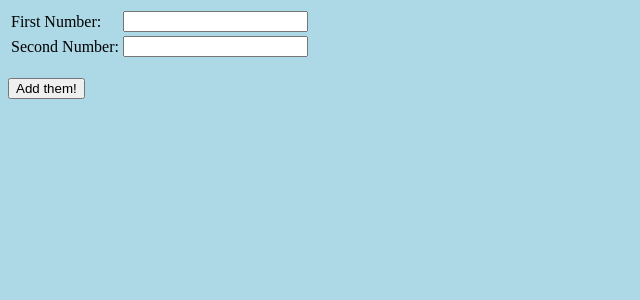
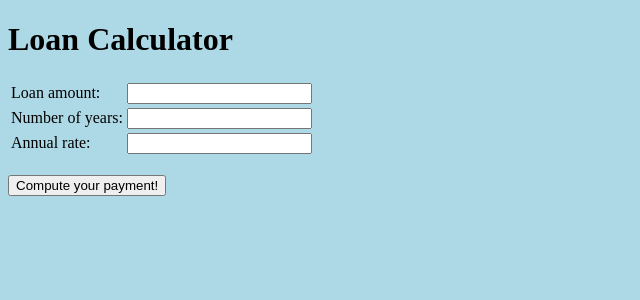
Before and after one commit to matttolton/HW3, a Flask app: page / in a window 1280 px wide. Shown: the top 300 px of the page, without its empty margins (0-640 px from the left). Run offline with Flask 2, Linux system fonts and the light colour scheme.

Commit message:
working loan calculator with classes

```diff
--- a/app.py
+++ b/app.py
@@ -3,22 +3,48 @@ from flask import render_template, request, redirect
 
 app = Flask(__name__)
 
+class Loan:
+    def __init__(self, loanAmount, numberOfYears, annualRate):
+        #properties
+        self.loanAmount = loanAmount
+        self.annualRate = annualRate
+        self.numberOfPmts = numberOfYears * 12 #months in a year
+        self.periodicIntRate = annualRate / 12 #months in a year
+        self.discountFactor= 0
+        self.loanPayment = 0
+
+    #methods
+    def setLoanPayment(self):
+        self.discountFactor = (((1 + self.periodicIntRate)**self.numberOfPmts) -1) / (self.periodicIntRate * (1+ self.periodicIntRate) ** self.numberOfPmts)
+        self.loanPayment = self.loanAmount / self.discountFactor
+
+    def getLoanPayment(self):
+        return self.loanPayment
+
+##########
+
 @app.route('/')
 def index():
     return render_template('index.html', display="", pageTitle='My Calculator')
 
-@app.route('/add', methods=['GET', 'POST'])
-def addition():
+@app.route('/calc', methods=['GET', 'POST'])
+def calc():
     if request.method == 'POST':
         form = request.form
-        numberOne = int(form['numOne'])
-        numberTwo = int(form['numTwo'])
-        calc = numberOne + numberTwo
-        return render_template('index.html', display=calc, pageTitle='My Calculator')
+        loanAmount = float(form['loanAmt'])
+        numberOfYears = float(form['years'])
+        annualRate = float(form['interest'])
 
-        return redirect("/")
+        #loan = None
 
+        loan = Loan(loanAmount, numberOfYears, annualRate)
+        loan.setLoanPayment()
+        pmt = loan.getLoanPayment()   #<--- I was missing the parenthesis.
 
+        result = "Your monthly payment is: ${0:6.2f}".format (pmt)
+        return render_template('index.html', display=result, pageTitle='My Calculator')
 
-    if __name__ == '__main__':
-        app.run(debug=True)
+    return redirect("/")
+
+if __name__ == '__main__':
+    app.run(debug=True)
--- a/templates/index.html
+++ b/templates/index.html
@@ -4,17 +4,21 @@
 
 {% block body %}
 
+<h1>Loan Calculator</h1>
 <form method="POST">
 <table>
     <tr>
-        <td> First Number: </td> <td><input type="text" name="numOne" /> </td>
+        <td> Loan amount: </td> <td><input type="text" name="loanAmt" /> </td>
     </tr>
     <tr>
-        <td> Second Number: </td> <td> <input type="text" name="numTwo" /> </td>
+        <td> Number of years: </td> <td> <input type="text" name="years" /> </td>
+    </tr>
+        <tr>
+        <td> Annual rate: </td> <td> <input type="text" name="interest" /> </td>
     </tr>
 </table>
 <br>
-<input class="button" type="submit" formaction="/add" value="Add them!" />
+<input class="button" type="submit" formaction="/calc" value="Compute your payment!" />
 </form>
 
 <p> {{display }}</p>
```
